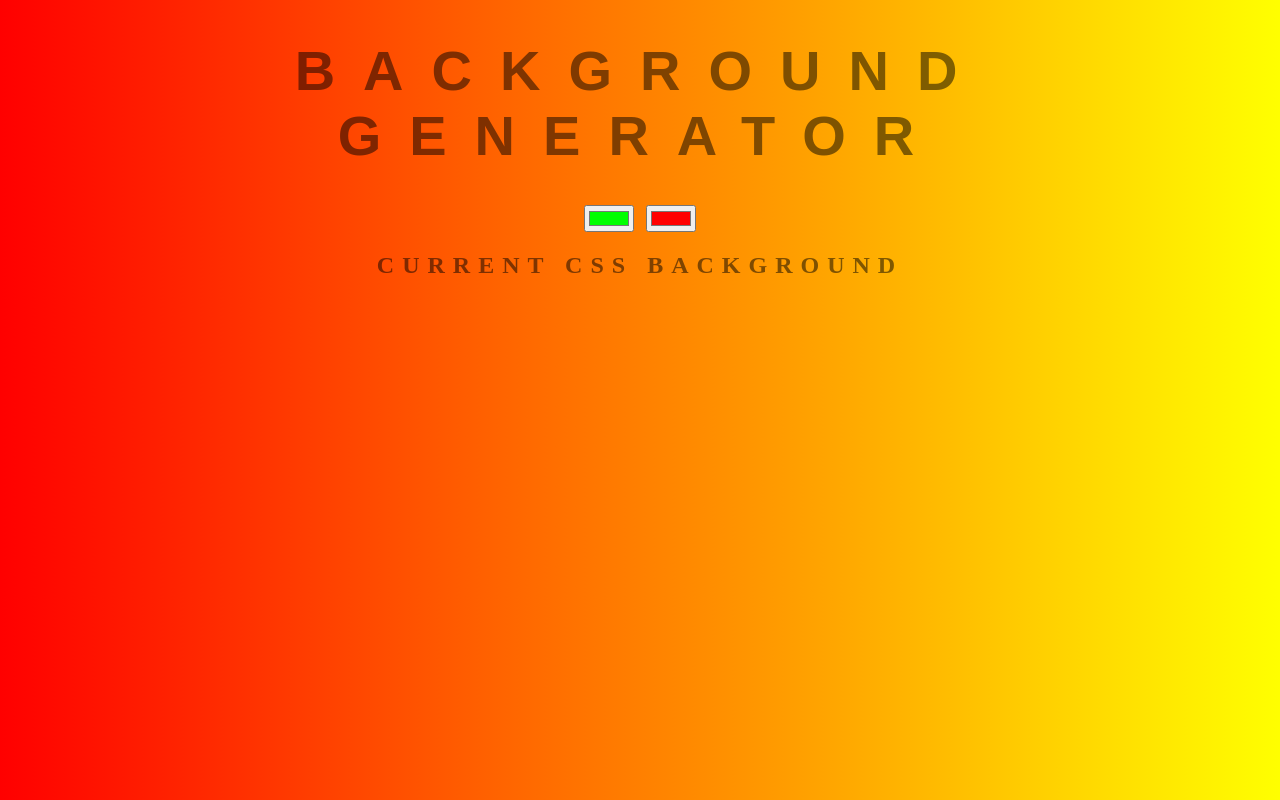
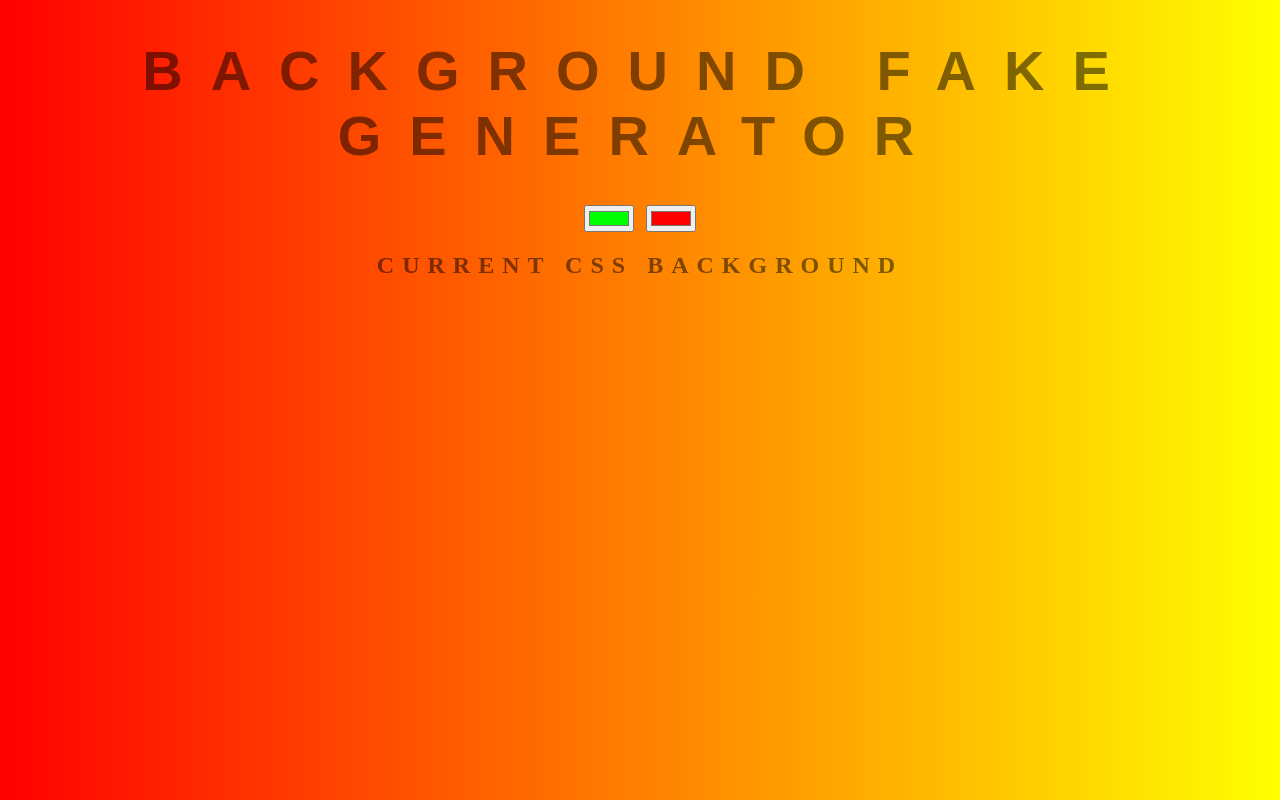
Before and after one commit to jaydip22/background-generator, a plain HTML site: page index.html in a window 1280 px wide. Drawn offline with Linux system fonts and the light colour scheme.

Commit message:
Chaging h1

```diff
--- a/index.html
+++ b/index.html
@@ -5,7 +5,7 @@
 	<link rel="stylesheet" type="text/css" href="style.css">
 </head>
 <body id="gradient">
-	<h1>Background Generator</h1>
+	<h1>Background Fake Generator</h1>
 	<input class="color1" type="color" name="color1" value="#00ff00">
 	<input class="color2" type="color" name="color2" value="#ff0000">
 	<h2>Current CSS Background</h2>
```
